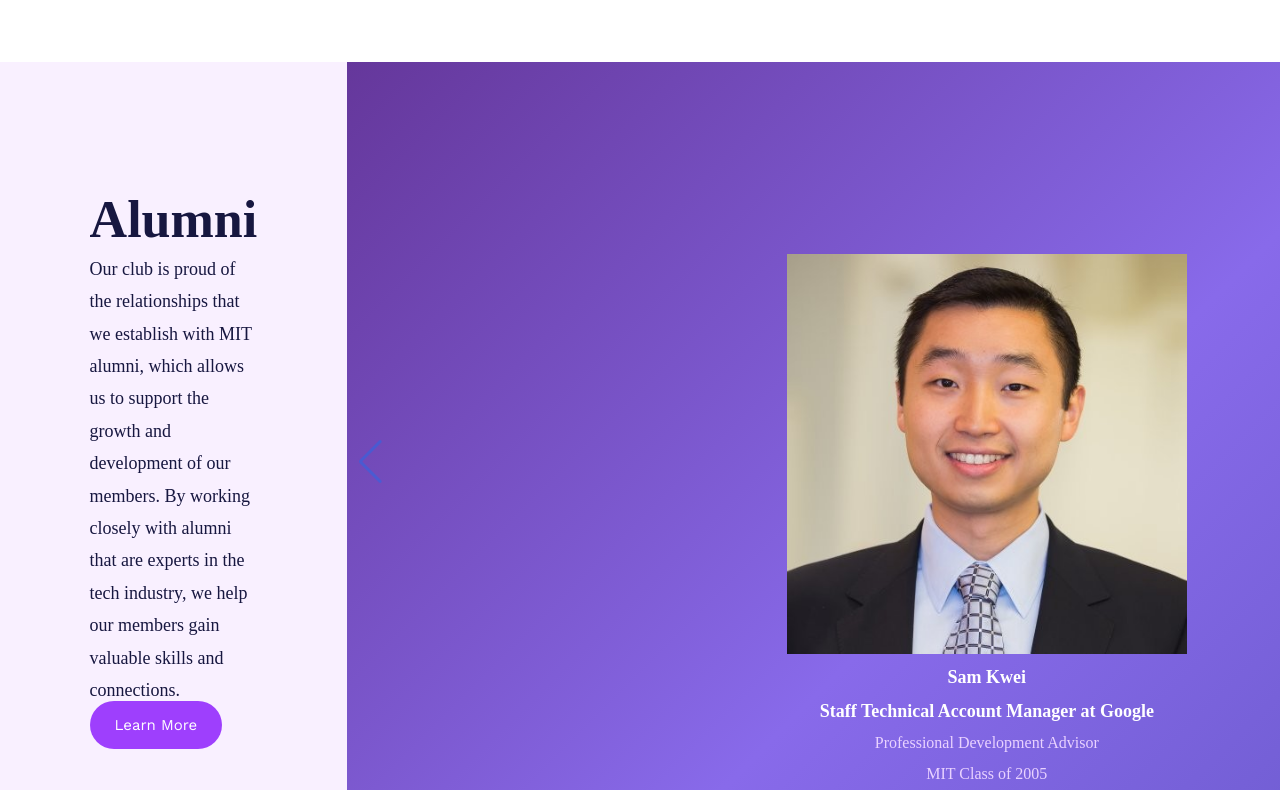
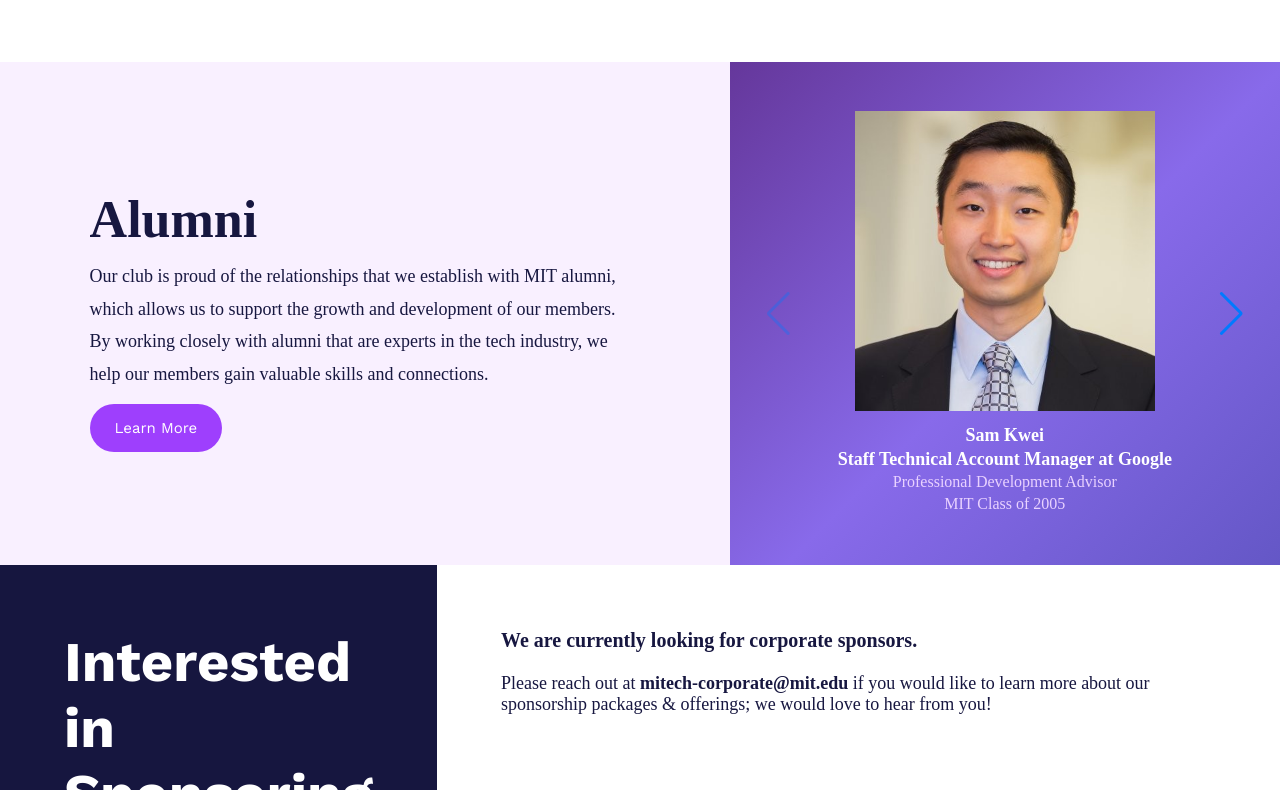
Before and after one commit to MITech-Consulting-Club/website, a Next.js app: page / in a window 1280 px wide. Shown: the part 2250-3040 px from the top of the page. Built offline with nearby package versions, Linux system fonts and the light colour scheme.

Commit message:
Made alumni swiper into a component

```diff
--- a/app/(routes)/alumni/alumni.module.scss
+++ b/app/(routes)/alumni/alumni.module.scss
@@ -136,51 +136,16 @@
   margin: 3% 0;
 }
 
-.advisorCarousel {
-  flex: 40;
-  width: 100%; // needs a width to work
-  height: auto;
-  background-image: linear-gradient(45.34deg, #da9bff 5.66%, #6f56f9 94.35%);
-  position: relative;
-}
-
-.advisorsProfessionalHeadshot {
+.alumniCarousel {
   @include respond-to('md') {
-    width: 50%;
-    height: 60%;
+    flex: 40;
+    padding: 0;
   }
-  width: 200px;
-  height: 200px;
-  object-fit: cover;
-  margin: 15% 0 0 25%;
-  position: relative;
-  z-index: 1;
-}
-
-.advisorInfoContainer {
-  @include respond-to('md') {
-    margin: -10% 10% 0 40%;
-  }
-  background-color: #ffffff;
-  padding: 2%;
-  margin: 20px;
-  position: relative;
-  z-index: 2;
-}
-
-.advisorName {
-  font-size: 18px;
-  font-family: 'Avenir';
-}
-
-.advisorRole {
-  font-size: 14px;
-  font-family: 'Avenir';
-}
-
-.advisorType {
-  font-size: 13px;
-  font-family: 'Avenir Light';
+  background: linear-gradient(-225deg, #65379b 0%, #886aea 53%, #6457c6 100%);
+  display: flex;
+  align-items: center;
+  justify-content: center;
+  padding: 50px 0;
 }
 
 .mentorsContainer {
--- /dev/null
+++ b/app/_components/alumniSwiper/alumniSwiper.module.scss
@@ -0,0 +1,53 @@
+@import '@/app/_styles/theme.scss';
+@import '@/app/_styles/responsive.scss';
+
+.advisorCarousel {
+  @include respond-to('md') {
+    max-width: 500px;
+  }
+  max-width: 400px;
+}
+.advisorSlide {
+  display: flex;
+  flex-direction: column;
+  align-items: center;
+  text-align: center;
+}
+
+.advisorProfile {
+  display: flex;
+  flex-direction: column;
+  align-items: center;
+  margin: 0 auto;
+}
+
+.advisorImageContainer {
+  position: relative;
+  width: 300px;
+  height: 300px;
+}
+
+.advisorInfoContainer {
+  margin-top: 10px;
+  padding: 0 10px;
+  text-align: center;
+}
+
+.alumniAdvisorName,
+.alumniAdvisorTitle {
+  @include respond-to('md') {
+    font-size: 18px;
+  }
+  font-size: 17px;
+  font-family: 'Avenir';
+  color: white;
+  margin-top: 1%;
+}
+
+.alumniAdvisorRole,
+.alumniAdvisorClass {
+  font-size: 16px;
+  font-family: 'Avenir';
+  color: #e9d2ff;
+  margin-top: 1%;
+}
--- /dev/null
+++ b/app/_components/alumniSwiper/index.tsx
@@ -0,0 +1,49 @@
+'use client';
+import styles from './alumniSwiper.module.scss';
+import { Swiper, SwiperSlide } from 'swiper/react';
+import { Navigation } from 'swiper/modules';
+import Image from 'next/image';
+import 'swiper/css';
+import 'swiper/css/navigation';
+import alumni from '@/app/(routes)/alumni/alumni.json';
+
+const AlumniSwiper = () => {
+  return (
+    <div>
+      <Swiper
+        modules={[Navigation]}
+        navigation
+        className={styles.advisorCarousel}
+      >
+        {alumni.advisors.map((advisor, index) => {
+          return (
+            <SwiperSlide key={index} className={styles.advisorSlide}>
+              <div className={styles.advisorProfile}>
+                <div className={styles.advisorImageContainer}>
+                  <Image
+                    src={`/alumni/advisorImages/${advisor.image}`}
+                    alt="alumni advisor headshot"
+                    layout="fill"
+                    objectFit="cover"
+                  />
+                </div>
+                <div className={styles.advisorInfoContainer}>
+                  <h5 className={styles.alumniAdvisorName}>
+                    {advisor.name.slice(0, -4)}
+                  </h5>
+                  <h5 className={styles.alumniAdvisorTitle}>{advisor.role}</h5>
+                  <p className={styles.alumniAdvisorRole}>{advisor.type}</p>
+                  <p className={styles.alumniAdvisorClass}>
+                    MIT Class of {advisor.class}
+                  </p>
+                </div>
+              </div>
+            </SwiperSlide>
+          );
+        })}
+      </Swiper>
+    </div>
+  );
+};
+
+export default AlumniSwiper;
--- a/app/page.module.scss
+++ b/app/page.module.scss
@@ -248,7 +248,9 @@
 }
 
 .alumniLeftTextContainer {
-  flex: 50;
+  @include respond-to('md') {
+    flex: 50;
+  }
   padding: 10% 7%;
 }
 
@@ -279,47 +281,16 @@
   color: $background;
 }
 
-.advisorCarousel {
-  flex: 50;
-  width: 100%; // needs a width to work
-  height: auto;
+.alumniCarousel {
+  @include respond-to('md') {
+    flex: 50;
+    padding: 0;
+  }
   background: linear-gradient(-225deg, #65379b 0%, #886aea 53%, #6457c6 100%);
-}
-
-.advisorsProfessionalHeadshot {
-  @include respond-to('md') {
-    width: 50%;
-    height: 50%;
-  }
-  width: 200px;
-  height: 200px;
-  object-fit: cover;
-  margin: 15% 0 0 25%;
-  position: relative;
-  z-index: 1;
-}
-
-.advisorInfoContainer {
-  text-align: center;
-}
-
-.alumniAdvisorName,
-.alumniAdvisorTitle {
-  @include respond-to('md') {
-    font-size: 18px;
-  }
-  font-size: 17px;
-  font-family: 'Avenir';
-  color: white;
-  margin-top: 1%;
-}
-
-.alumniAdvisorRole,
-.alumniAdvisorClass {
-  font-size: 16px;
-  font-family: 'Avenir';
-  color: #e9d2ff;
-  margin-top: 1%;
+  display: flex;
+  align-items: center;
+  justify-content: center;
+  padding: 50px 0;
 }
 
 .sponsorsInterestContainer {
--- a/app/page.tsx
+++ b/app/page.tsx
@@ -12,6 +12,8 @@ import Link from 'next/link';
 import 'swiper/css';
 import 'swiper/css/navigation';
 import alumni from './(routes)/alumni/alumni.json';
+
+import AlumniSwiper from '@/app/_components/alumniSwiper';
 
 export default function Home() {
   const [mobile, setMobile] = useState(false);
@@ -191,38 +193,9 @@ export default function Home() {
               Learn More
             </Link>
           </div>
-          <Swiper
-            modules={[Navigation]}
-            navigation
-            className={styles.advisorCarousel}
-          >
-            {alumni.advisors.map((advisor, index) => {
-              return (
-                <SwiperSlide key={index}>
-                  <div className={styles.advisorsProfessionalHeadshot}>
-                    <Image
-                      src={`/alumni/advisorImages/${advisor.image}`}
-                      alt="alumni advisor headshot"
-                      fill
-                      objectFit="contain"
-                    />
-                  </div>
-                  <div className={styles.advisorInfoContainer}>
-                    <h5 className={styles.alumniAdvisorName}>
-                      {advisor.name.slice(0, -4)}
-                    </h5>
-                    <h5 className={styles.alumniAdvisorTitle}>
-                      {advisor.role}
-                    </h5>
-                    <p className={styles.alumniAdvisorRole}>{advisor.type}</p>
-                    <p className={styles.alumniAdvisorClass}>
-                      MIT Class of {advisor.class}
-                    </p>
-                  </div>
-                </SwiperSlide>
-              );
-            })}
-          </Swiper>
+          <div className={styles.alumniCarousel}>
+            <AlumniSwiper />
+          </div>
         </div>
       </section>
       <section id="sponsors">
```
Also changed, not shown: app/(routes)/alumni/page.tsx (+4 -26 lines).
